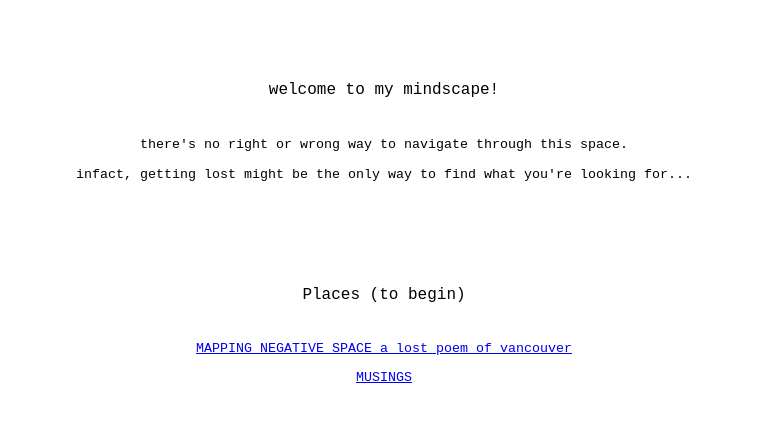
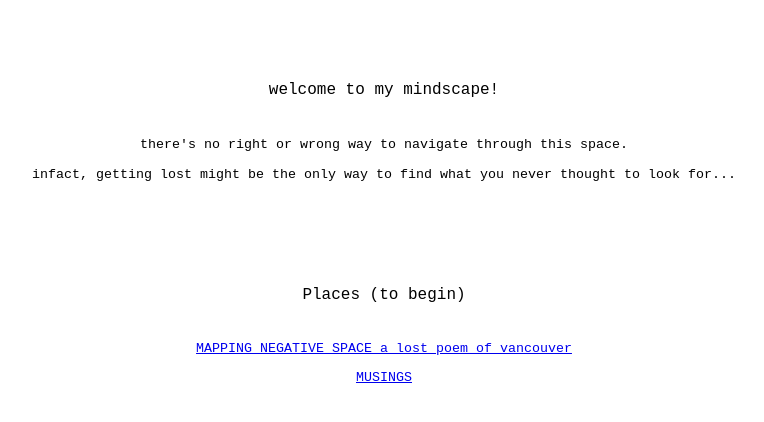
Before and after one commit to lilydemet/lilydemet.github.io, a plain HTML site: page index.html in a window 1280 px wide. Shown: the whole page, without its empty margins (256-1020 px from the left). Drawn offline with Linux system fonts and the light colour scheme.

Commit message:
Update index.html

```diff
--- a/index.html
+++ b/index.html
@@ -27,7 +27,7 @@
 <br>
 <br>
 <h6 class="sub-title">welcome to my mindscape!</h6>
-<p class="para">there's no right or wrong way to navigate through this space. <br> <br>infact, getting lost might be the only way to find what you're looking for...</p>
+<p class="para">there's no right or wrong way to navigate through this space. <br> <br>infact, getting lost might be the only way to find what you never thought to look for...</p>
 <br>
 <br>
 <br>
```
